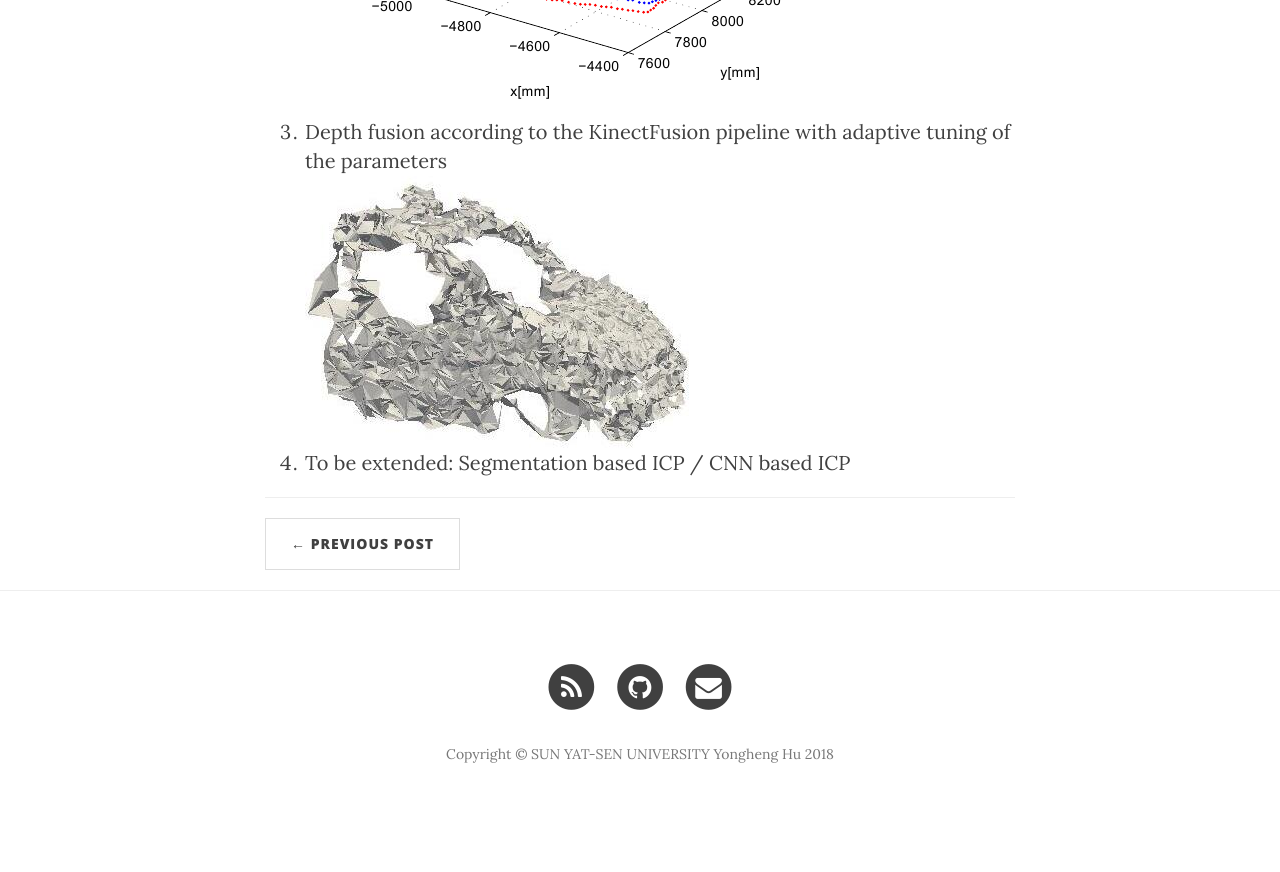
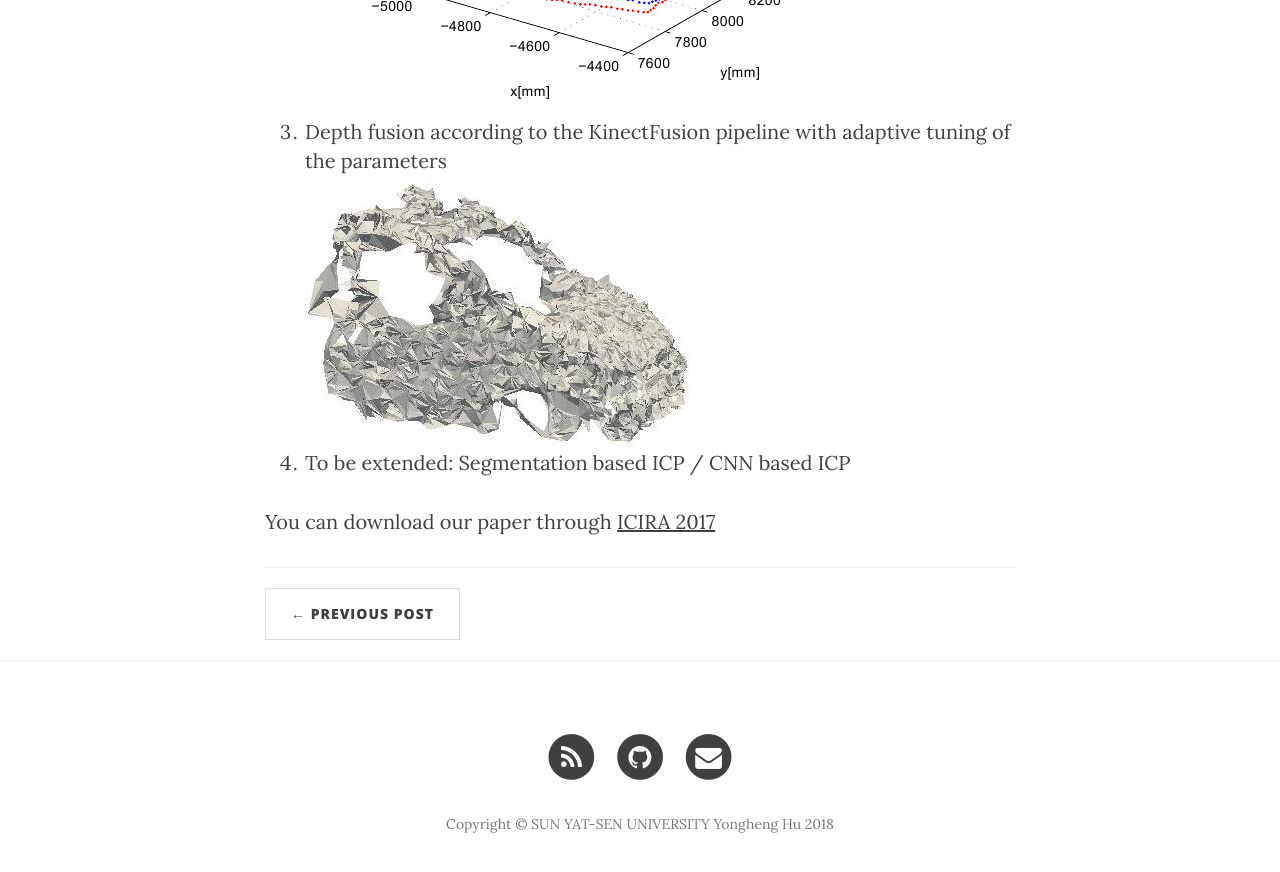
Before and after one commit to endlesswho/endlesswho.github.io, a Jekyll site: the page built from _posts/2018-01-09-the-post-6621.md, in a window 1280 px wide and 900 px high, scrolled down 2200 px. Shown: the top 872 px of the window. Built offline with Jekyll 4.4.1, drawn with Linux system fonts in a browser that asks for light colours; nearby versions of some CDN libraries; before the commit the page ends 3030 px from its top, so only the background shows below that.

Commit message:
update 2018-01-09-the-post-6621.md

```diff
--- a/_posts/2018-01-09-the-post-6621.md
+++ b/_posts/2018-01-09-the-post-6621.md
@@ -1,7 +1,7 @@
 ---
-title: 'LOOF: LiDAR Odometry Oriented to Fusion of Point Clouds'
 layout: post
 tags: []
+title: 'LOOF: LiDAR Odometry Oriented to Fusion of Point Clouds'
 category: Uncategoried
 ---
 # LOOF: LiDAR Odometry Oriented to Fusion of Point Clouds
@@ -15,3 +15,5 @@ LiDAR is widely adopted for simultaneous localization and mapping (SLAM) because
 1. Depth fusion according to the KinectFusion pipeline with adaptive tuning of the parameters
 ![depthfusion](/img/loof_depthfusion.jpg "depthfusion")
 1. To be extended: Segmentation based ICP / CNN based ICP
+
+You can download our paper through [ICIRA 2017](https://link.springer.com/chapter/10.1007/978-3-319-65292-4_55 "LOOF Paper")
```
